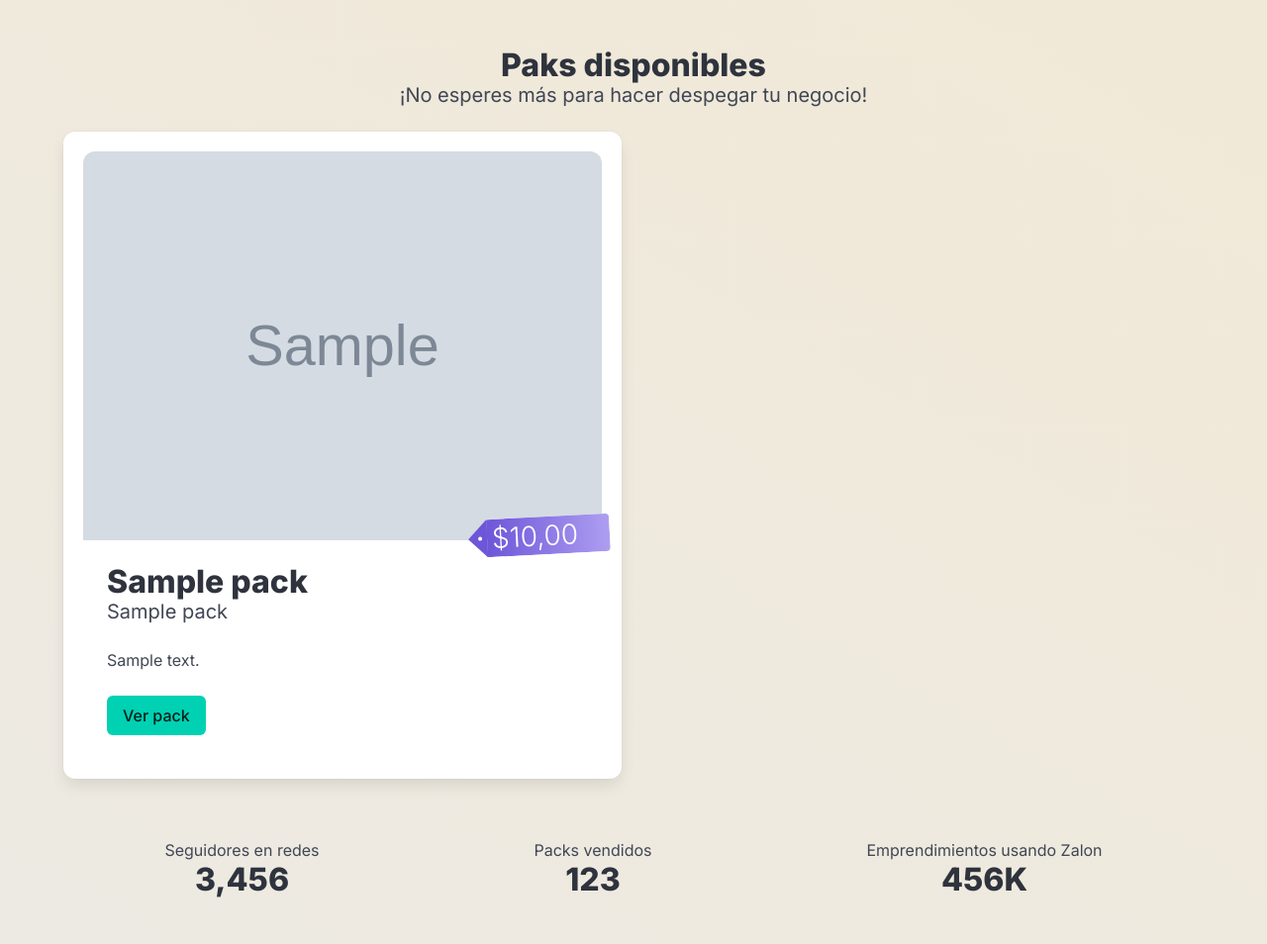
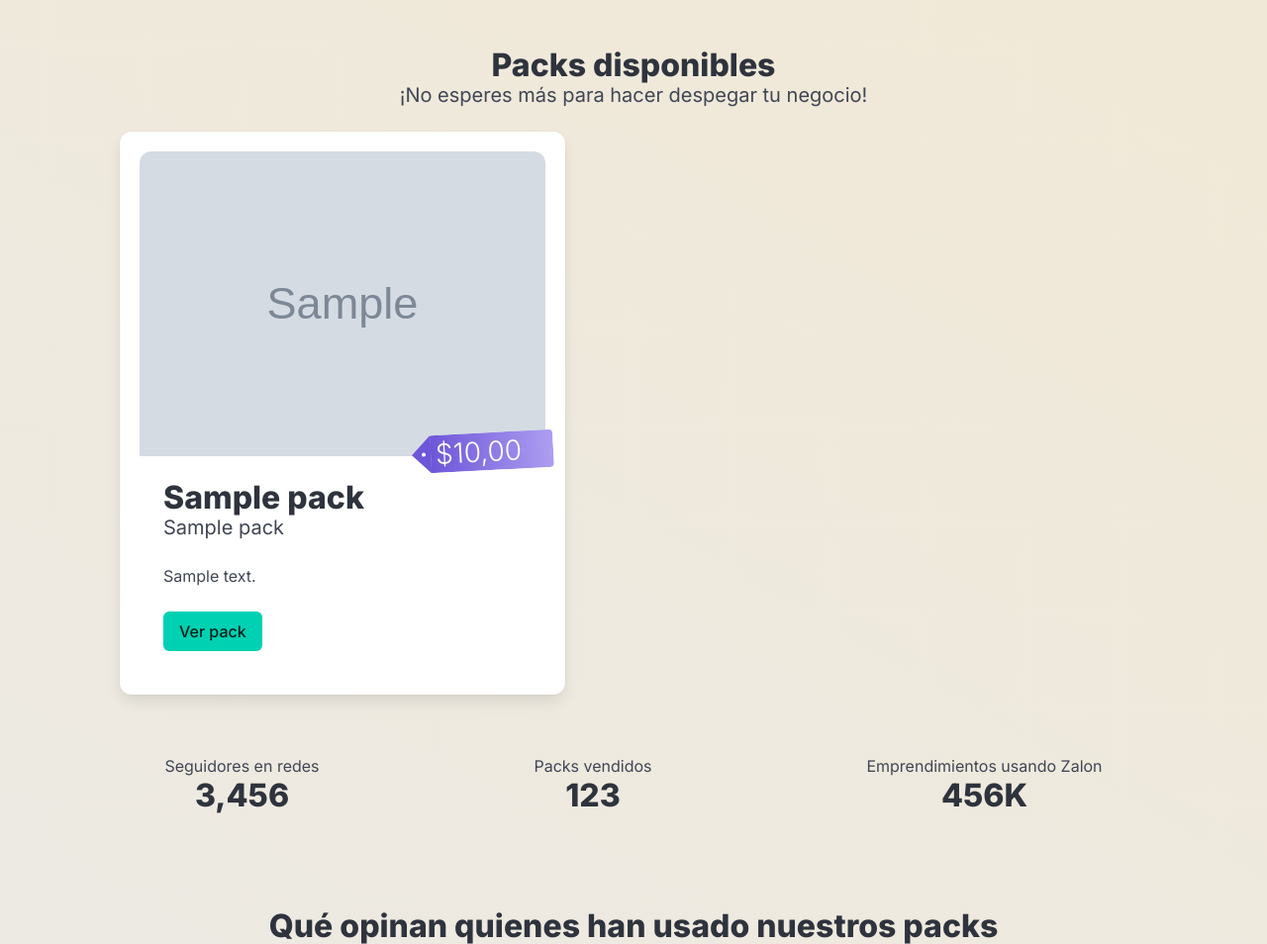
Before and after one commit to falcodeuy/zalon-design, a Django app: page / in a window 1280 px wide. Shown: the part 52-1006 px from the top of the page at 99% size. Run offline with Django 4.2, Linux system fonts and the light colour scheme; tables that the repository leaves empty hold one stand-in row (values such as "Sample post"); grey boxes marked "Sample" are stand-in pictures; parts of the project's set-up code (start-up, migrations or seed data) failed here and were passed over; some libraries are stand-ins or nearby versions.

Commit message:
Resized packs cards

```diff
--- a/apps/main/admin.py
+++ b/apps/main/admin.py
@@ -45,7 +45,7 @@ class PackAdmin(admin.ModelAdmin):
 
     def image_tag(self, obj):
         return format_html(
-            '<img src="{}" width="140" height="100" />'.format(obj.banner.url)
+            '<img src="{}" width="100" height="100" />'.format(obj.banner.url)
         )
 
     image_tag.short_description = "banner"
--- a/apps/main/static/main/css/style.css
+++ b/apps/main/static/main/css/style.css
@@ -6,6 +6,11 @@
   display: inline;
   vertical-align: bottom;
   font-size: 2.2em;
+}
+
+.pack-card {
+  max-width: 450px;
+  margin: auto;
 }
 
 .price-tag {
--- a/apps/main/templates/main/home.html
+++ b/apps/main/templates/main/home.html
@@ -11,13 +11,13 @@
   <div id="landing-page">
     <section class="section">
       <div class="container">
-        <h1 class="title has-text-centered">Paks disponibles</h1>
+        <h1 class="title has-text-centered">Packs disponibles</h1>
         <h3 class="subtitle has-text-centered">¡No esperes más para hacer despegar tu negocio!</h3>
 
+        <div class="columns is-desktop">
         {% for pack in packs %}
-          <div class="columns is-desktop">
             <div class="column is-half">
-              <div class="box card slightly-rotate-hover">
+              <div class="box card slightly-rotate-hover pack-card">
                 <div class="card-image">
                   <figure class="image is-4by3">
                     <img src="{{ media_root }}{{ pack.banner.url }}" alt="Placeholder image" />
@@ -42,8 +42,8 @@
                 </div>
               </div>
             </div>
-          </div>
         {% endfor %}
+        </div>
 
         <nav class="level is-mobile mt-6 mb-6">
           <div class="level-item has-text-centered">
```
